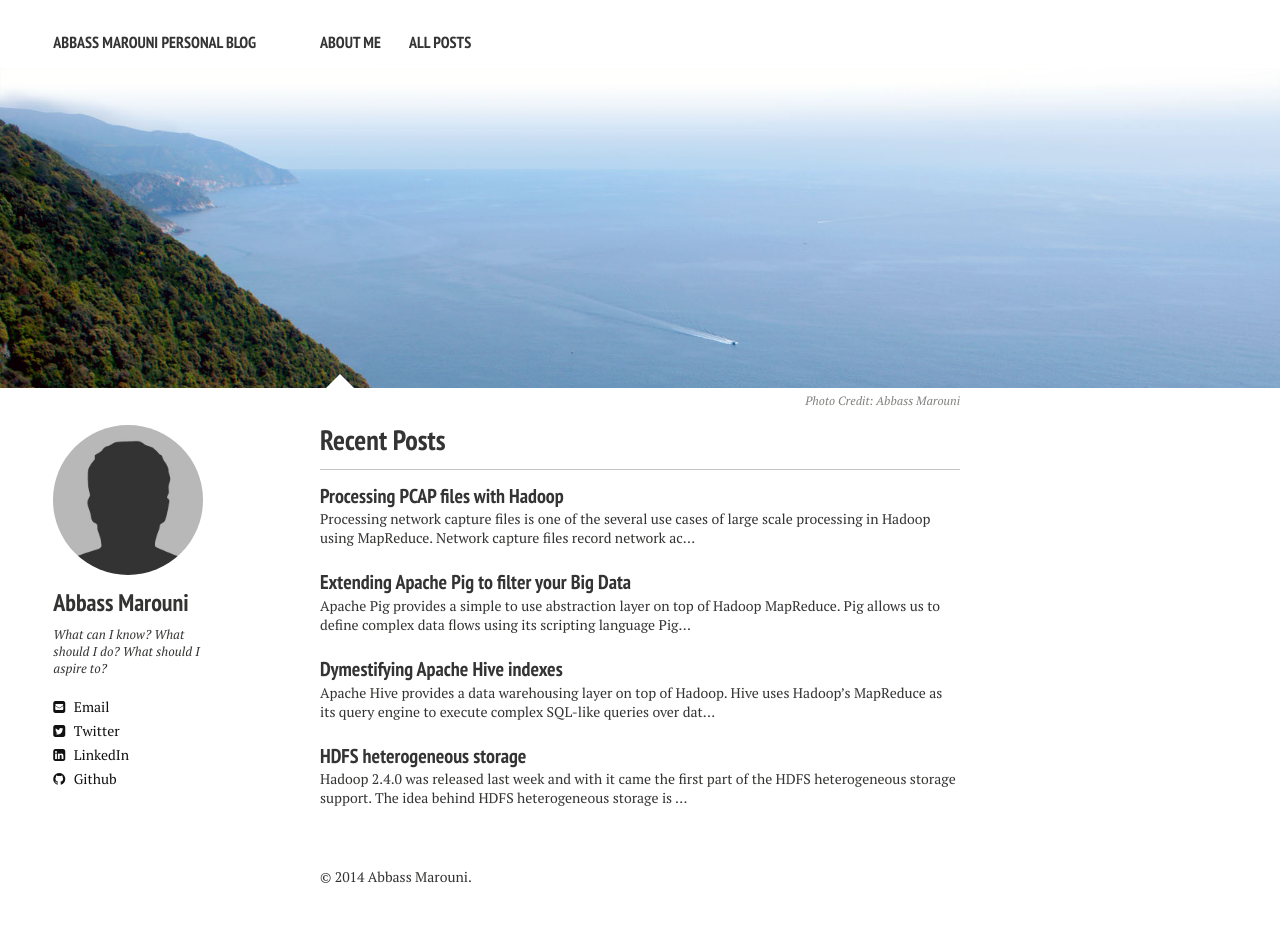
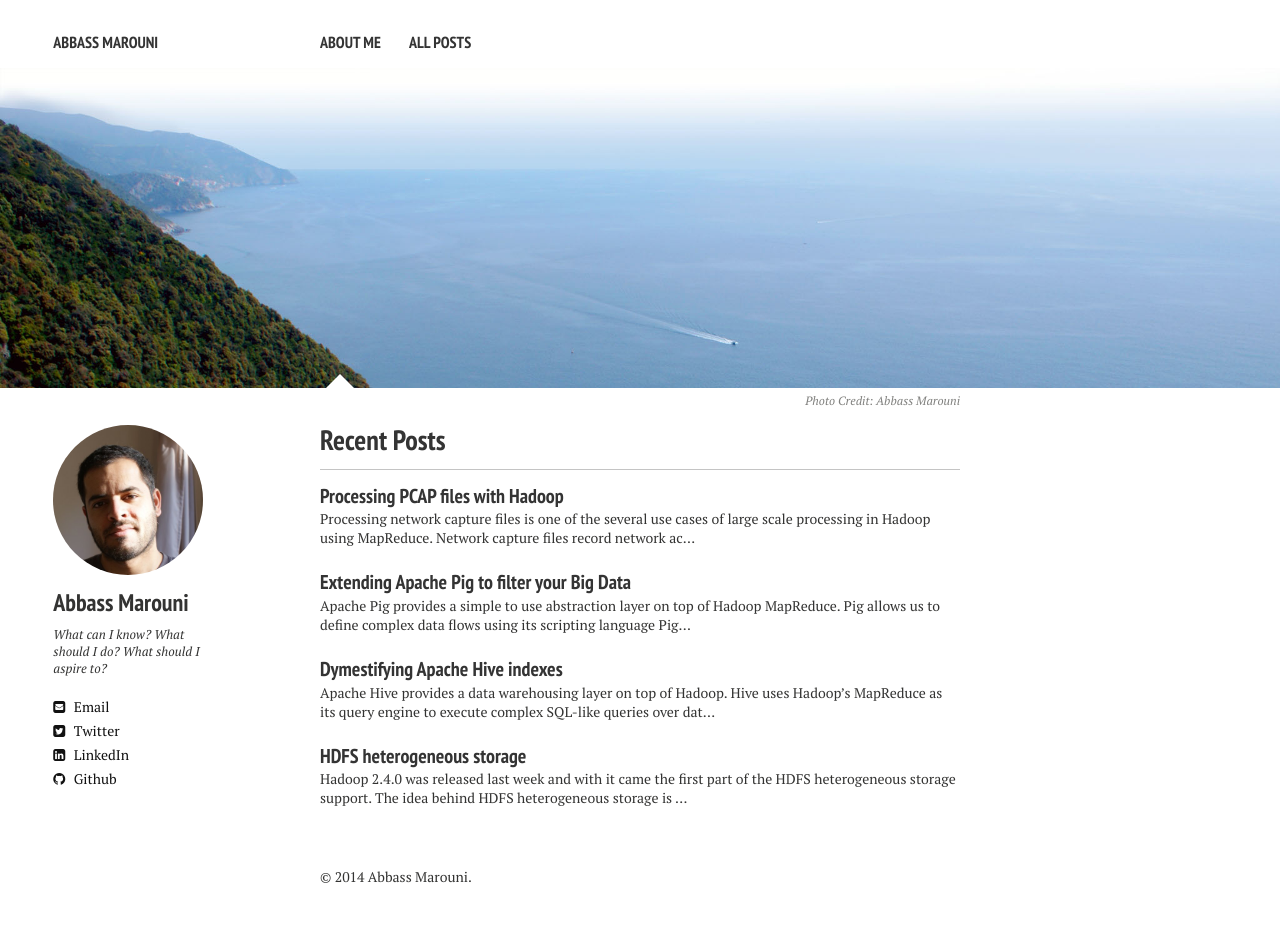
Before and after one commit to marouni/marouni.github.io, a Jekyll site: the page built from index.md, in a window 1280 px wide. Built offline with Jekyll 4.4.1, drawn with Linux system fonts in a browser that asks for light colours; nearby versions of some CDN libraries.

Commit message:
Patching new blog. Added gitigonre

```diff
--- a/_config.yml
+++ b/_config.yml
@@ -1,6 +1,6 @@
 # Site wide configuration
 
-title:            Abbass Marouni Personal Blog
+title:            Abbass Marouni
 locale:           en_US
 url:              http://blog.marouni.fr
 
@@ -26,7 +26,7 @@ kramdown:
 # Site owner
 owner:
   name: Abbass Marouni
-  avatar: bio-photo.jpg
+  avatar: bio-photo-3.jpg
   bio: "What can I know?\nWhat should I do?\nWhat should I aspire to?"
   email: abbass.marouni@gmail.com
   disqus-shortname: marouni
```
Also changed, not shown: images/bio-photo-3.jpg (added), 1 other file.
